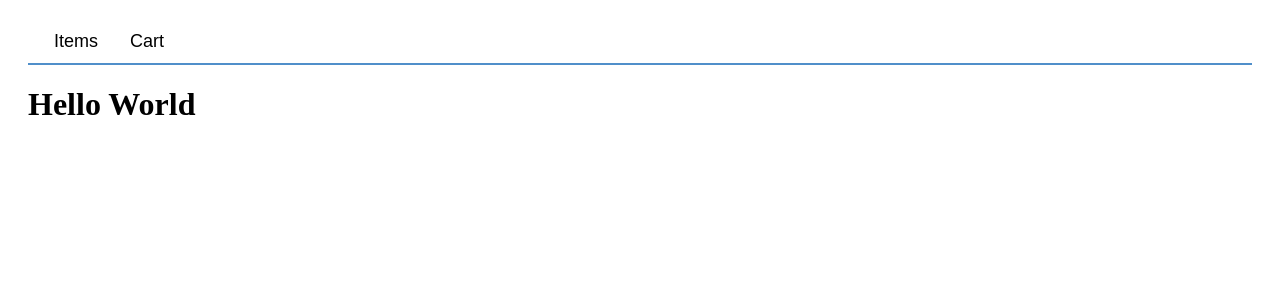
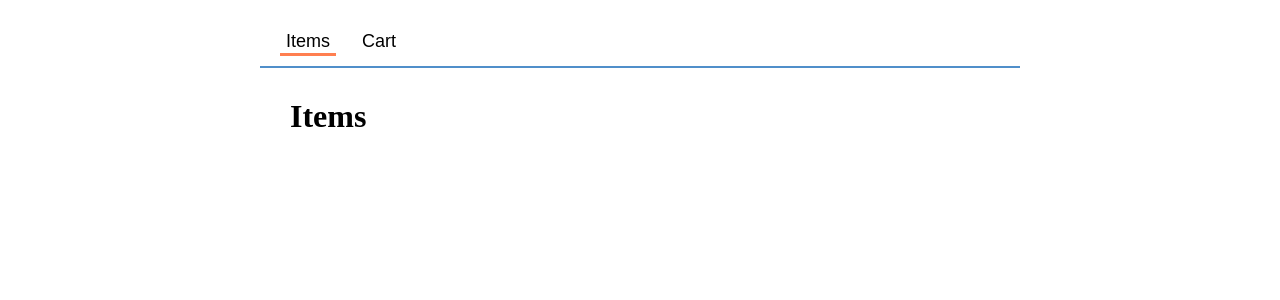
Before and after one commit to Serge-N/PureReact, a React (Create React App) app in the folder pure/store-example/: page / in a window 1280 px wide. Shown: the top 300 px of the page. Built offline with nearby package versions, Linux system fonts and the light colour scheme.

Commit message:
navigation menu
Nav Menu

```diff
--- a/pure/store-example/package.json
+++ b/pure/store-example/package.json
@@ -6,6 +6,7 @@
     "@testing-library/jest-dom": "^5.15.1",
     "@testing-library/react": "^11.2.7",
     "@testing-library/user-event": "^12.8.3",
+    "prop-types": "^15.7.2",
     "react": "^17.0.2",
     "react-dom": "^17.0.2",
     "react-scripts": "4.0.3",
--- a/pure/store-example/src/App.css
+++ b/pure/store-example/src/App.css
@@ -28,3 +28,16 @@ margin: 0 auto;
 .app-content{
     margin:0 20px;
 }
+
+.app-nav-item button:hover {
+    color: #999;
+}
+
+.selected {
+    border-bottom-style: solid;
+    border-bottom-color: coral;
+}
+
+.good-space{
+    margin: 30px;
+}
--- a/pure/store-example/src/App.js
+++ b/pure/store-example/src/App.js
@@ -1,14 +1,42 @@
-import React from "react";
+import React, { useState } from "react";
 import Nav from "./Nav";
 import "./App.css";
 
+const Content = ({ tab }) => {
+    switch (tab) {
+        default:
+        case "items":
+            return <Items />;
+        case "cart":
+            return <Cart />;
+    }
+}
 
+function Items() {
+    return (
+        <div>
+            <h1>Items</h1>
+        </div>
+    );
+}
+
+const Cart = () => {
+    return (<div>
+        <h1>Cart</h1>
+    </div>
+
+    )
+};
 const App = () => {
+    const [activeTab, setActiveTab] = useState("items");
+
     return (
-        <div className="App">
-            <Nav />
+        <div className="app">
+            <Nav activeTab={activeTab} onTabChange={setActiveTab} />
             <main className="app-content">
-                <h1>Hello World</h1>
+                <div className="good-space">
+                    <Content tab={activeTab} />
+                </div>
             </main>
         </div>
     );
--- a/pure/store-example/src/Nav.js
+++ b/pure/store-example/src/Nav.js
@@ -1,16 +1,19 @@
 import React from "react";
 
-const Nav = () => (
+const Nav = ({activeTab, onTabChange}) => {
+    const itemClass = tabName => `app-nav-item ${activeTab === tabName ? "selected" : ""}`;
+
+    return (
     <nav className="app-nav">
         <ul>
-            <li className="app-nav-item">
-                <button>Items</button>
+            <li className={itemClass("items")}>
+                <button onClick={()=> onTabChange("items")}>Items</button>
             </li>
-            <li className="app-nav-item">
-                <button>Cart</button>
+            <li className={itemClass("cart")}>
+                <button onClick={() => onTabChange("cart")}>Cart</button>
             </li>
         </ul>
     </nav>
-);
+)};
 
 export default Nav;
```
Also changed, not shown: pure/store-example/src/ItemsPage.css (added, +7 -0 lines), pure/store-example/src/ItemsPage.js (added, +20 -0 lines), 1 other file (tests, documents, lock files or other folders).
